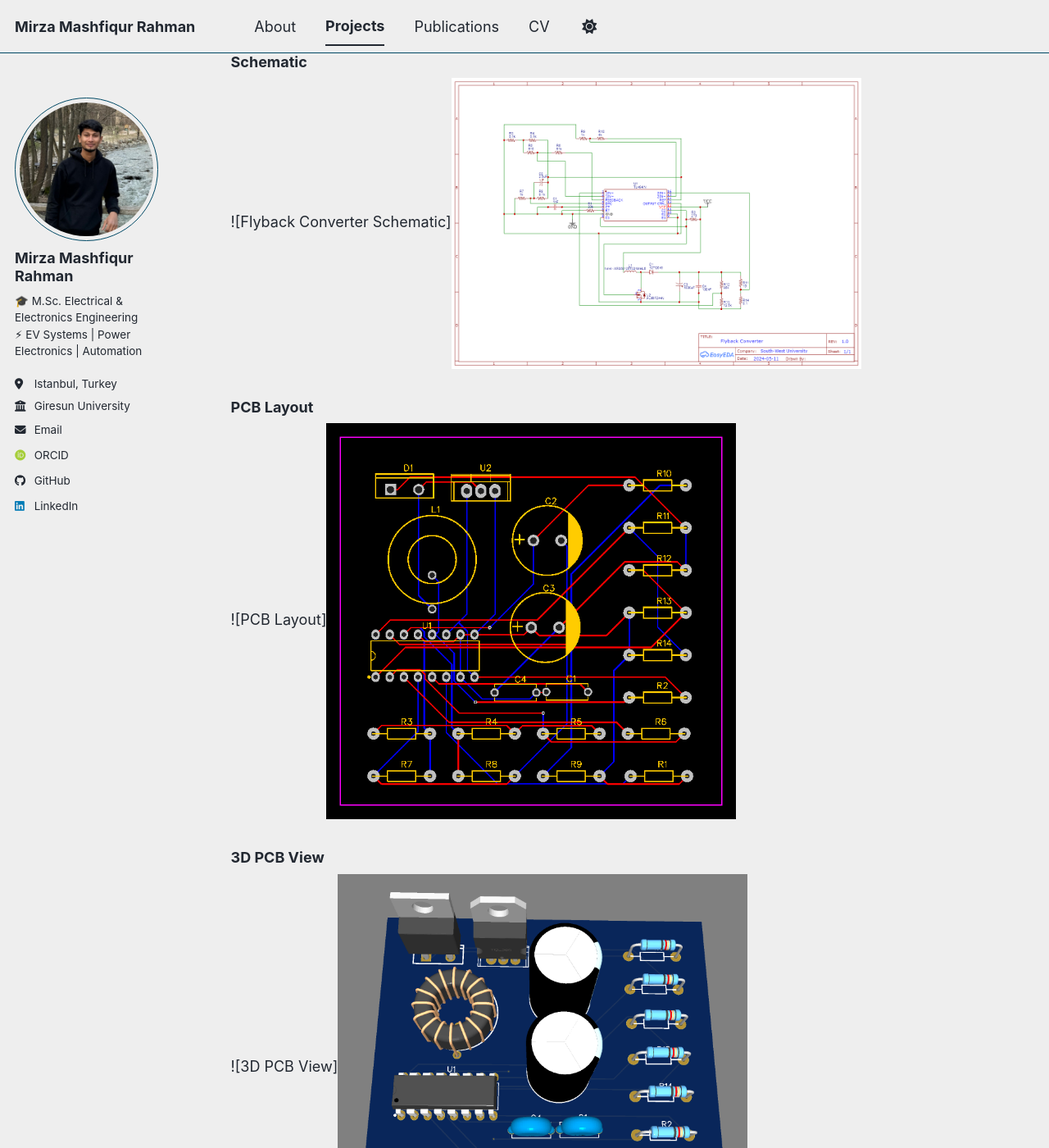
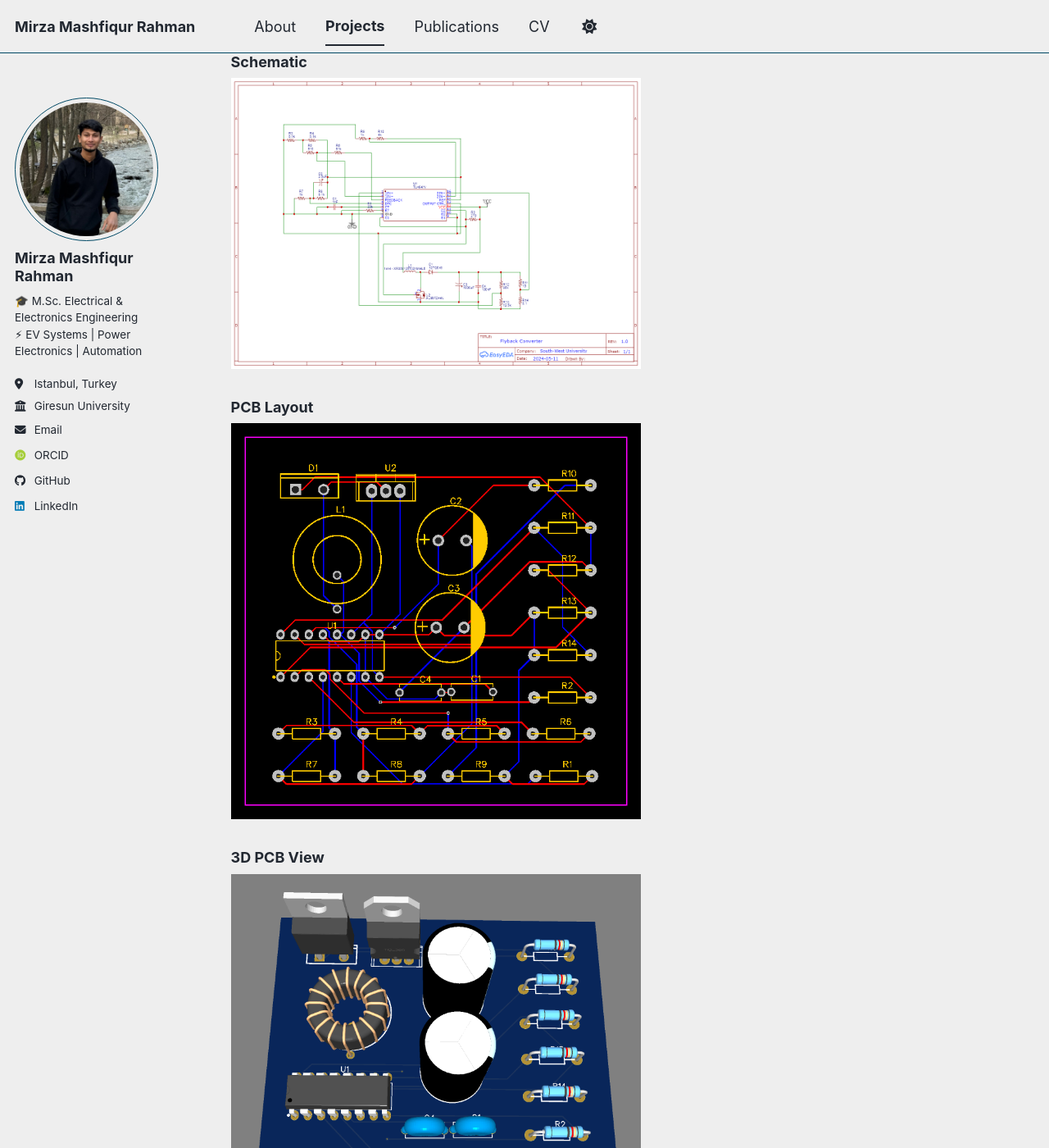
Before and after one commit to mashfique19/mashfique19.github.io, a Jekyll site: the page built from _portfolio/flyback_converter_tl494.md, in a window 1280 px wide and 1400 px high, scrolled down 2808 px. Shown: the whole window at 82% size. Built offline with Jekyll 4.4.1, drawn with Linux system fonts in a browser that asks for light colours; some web fonts are replaced; a script bundle is joined from its source files by our own code; library files that are not in the unit come from our copies.

Commit message:
Update flyback_converter_tl494.md

```diff
--- a/_portfolio/flyback_converter_tl494.md
+++ b/_portfolio/flyback_converter_tl494.md
@@ -97,19 +97,19 @@ The project demonstrated the practicality of using the TL494 controller for high
 
 ### Schematic
 
-![Flyback Converter Schematic]<img src="/images/flyback_converter/flyback_schematic.png"
+<img src="/images/flyback_converter/flyback_schematic.png"
        style="width:500px; height:auto;"
        alt="Schematic">
 
 ### PCB Layout
 
-![PCB Layout]<img src="/images/flyback_converter/flyback_pcb_layout.png"
+<img src="/images/flyback_converter/flyback_pcb_layout.png"
        style="width:500px; height:auto;"
        alt="PCB Layout">
 
 ### 3D PCB View
 
-![3D PCB View]<img src="/images/flyback_converter/flyback_3d_view.png"
+<img src="/images/flyback_converter/flyback_3d_view.png"
        style="width:500px; height:auto;"
        alt="3D PCB View">
 
```
